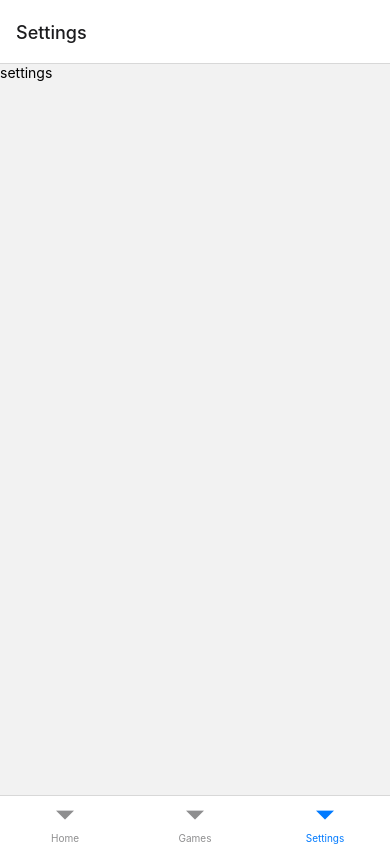
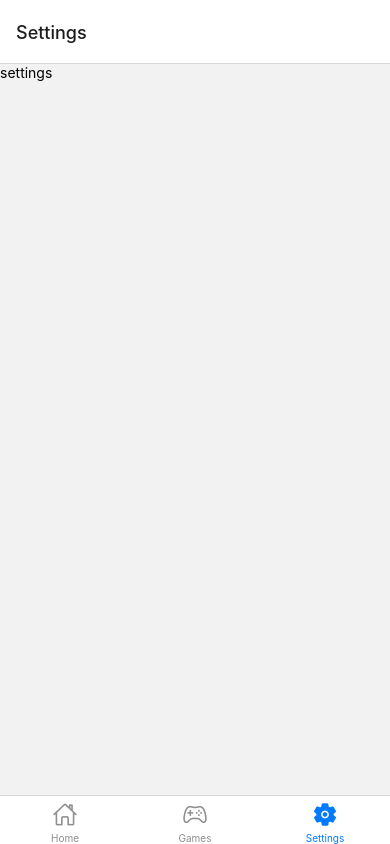
Before and after one commit to evandemichelis/Free-GG, a React Native app in the folder mobile_app/: screen /Settings in a window 390 px wide. Built offline with nearby package versions, Linux system fonts and the light colour scheme.

Commit message:
icoooooooooooooooooooooooooone

```diff
--- a/mobile_app/App.tsx
+++ b/mobile_app/App.tsx
@@ -5,15 +5,46 @@ import Home from './pages/Home'
 import Games from './pages/Games'
 import Settings from './pages/Settings'
 import { NavigationContainer } from '@react-navigation/native'
-import { createNativeStackNavigator } from '@react-navigation/native-stack'
 import { createBottomTabNavigator } from '@react-navigation/bottom-tabs'
+import Ionicons from '@expo/vector-icons/Ionicons'
 
 const AppStack = createBottomTabNavigator()
 
 export default function App() {
   return (
     <NavigationContainer>
-      <AppStack.Navigator>
+      <AppStack.Navigator
+        screenOptions={({ route }) => ({
+          tabBarIcon: ({ focused, color, size }) => {
+            switch (route.name) {
+              case 'Home':
+                return focused ? (
+                  <Ionicons name="home" size={size} color={color} />
+                ) : (
+                  <Ionicons name="home-outline" size={size} color={color} />
+                )
+              case 'Games':
+                return focused ? (
+                  <Ionicons name="game-controller" size={size} color={color} />
+                ) : (
+                  <Ionicons name="game-controller-outline" size={size} color={color} />
+                )
+              case 'Settings':
+                return focused ? (
+                  <Ionicons name="settings" size={size} color={color} />
+                ) : (
+                  <Ionicons name="settings-outline" size={size} color={color} />
+                )
+              default:
+                return focused ? (
+                  <Ionicons name="square" size={size} color={color} />
+                ) : (
+                  <Ionicons name="square-outline" size={size} color={color} />
+                )
+            }
+          }
+        })}
+      >
         <AppStack.Screen name="Home" component={Home} />
         <AppStack.Screen name="Games" component={Games} />
         <AppStack.Screen name="Settings" component={Settings} />
```
Also changed, not shown: mobile_app/pages/Login.tsx (deleted, +0 -24 lines).
